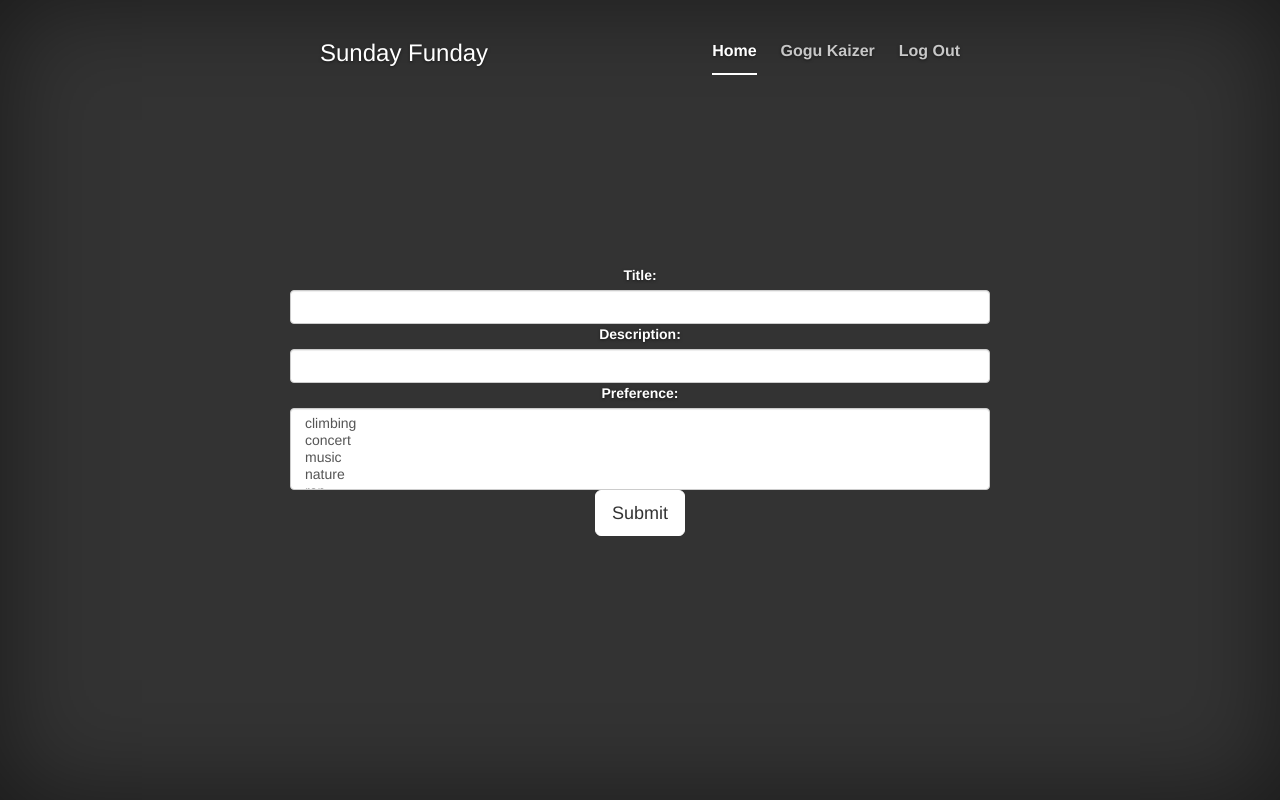
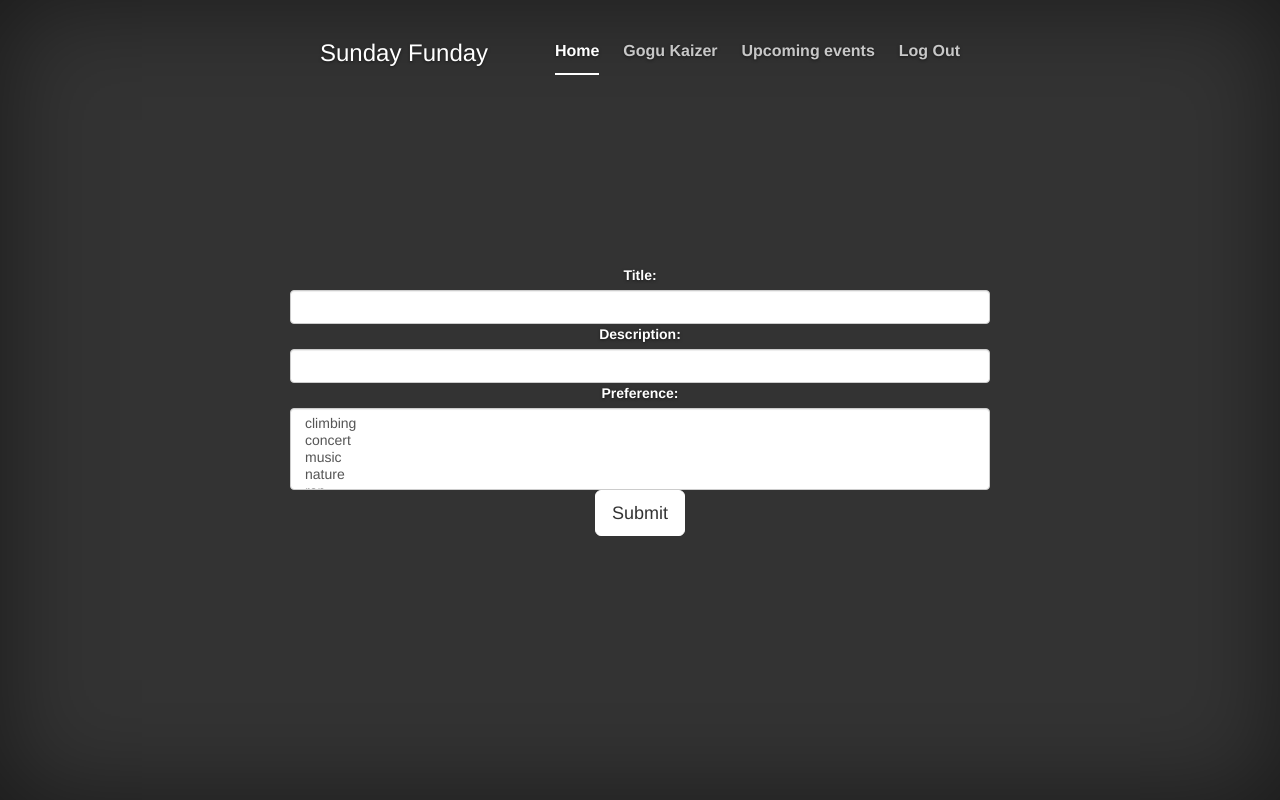
Before and after one commit to npmcdn-to-unpkg-bot/sunday-funday, a Django app: page /addevent/ in a window 1280 px wide. Run offline with Django 3.2, Linux system fonts and the light colour scheme; a user stored in the database is signed in; data comes from the database, SQL or seed files in the repository; some libraries are stand-ins or nearby versions.

Commit message:
See upcoming events

```diff
--- a/sundayfunday/urls.py
+++ b/sundayfunday/urls.py
@@ -35,6 +35,8 @@ urlpatterns = [
         name='user-edit'),
     url(r'^edit-event/(?P<pk>[0-9]+)/$', event.EventEditView.as_view(),
         name='edit-event'),
+    url(r'^see-upcoming/(?P<pk>[0-9]+)/$', event.SeeUpcomingEventsView.as_view(),
+        name='see-upcoming'),
     url(r'^admin/', admin.site.urls),
     url(r'^u/$', index.UserHomePageView.as_view(), name='user-homepage')
 ]
--- a/sundayfunday/views/event.py
+++ b/sundayfunday/views/event.py
@@ -1,7 +1,9 @@
 from django.views.generic import CreateView
 from django.views.generic import DetailView
 from django.views.generic import UpdateView
+from django.views.generic import View
 from django.http import HttpResponse
+from django.shortcuts import render
 
 from sundayfunday.forms.event import AddEventForm
 from sundayfunday.forms.event import UpdateEventForm
@@ -51,3 +53,10 @@ class EventEditView(UpdateView):
     model = Event
     success_url = '/'
     template_name = 'eventedit.html'
+
+class SeeUpcomingEventsView(View):
+    def get(self, request, *args, **kwargs):
+        attended_events = AttendEvent.objects.filter(user__id=request.user.id)
+        attended_events = map(lambda x: x.event, attended_events)
+        return render(request, 'upcoming-events.html',
+                context={'events': attended_events})
--- a/templates/base.html
+++ b/templates/base.html
@@ -34,6 +34,7 @@
 	                  <li class="active"><a href="/">Home</a></li>
                       {% if request.user.is_authenticated %}
                       <li><a href="{% url 'user-edit' request.user.id %}">{{request.user.name}}</a></li>
+                      <li><a href="{% url 'see-upcoming' request.user.id %}">Upcoming events</a></li>
                       {% if request.user.user_type == 2 %}
                       <li><a href="{% url 'addevent' %}">Add Event</a></li>
                       {% endif %}
```
Also changed, not shown: templates/upcoming-events.html (added, +10 -0 lines).
